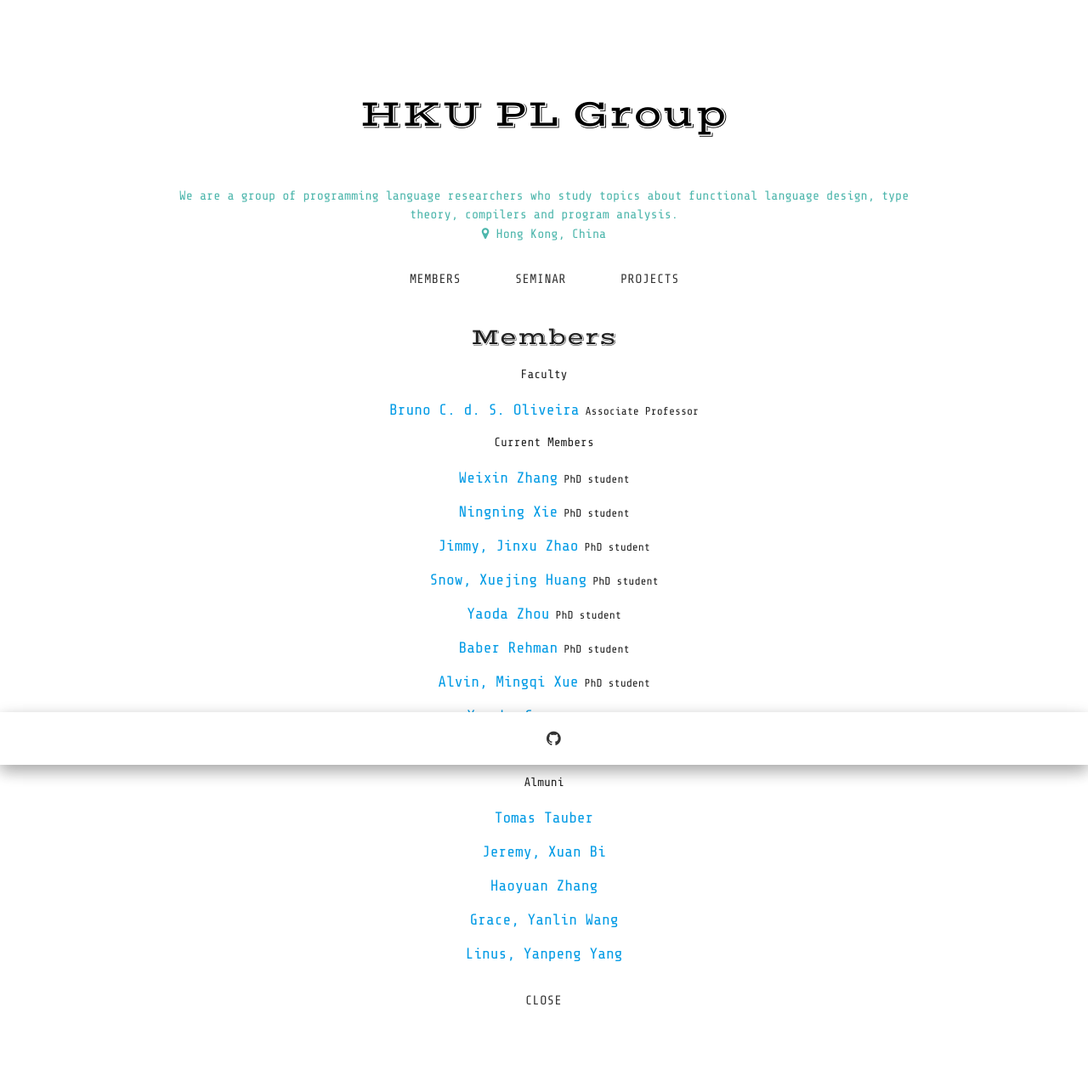
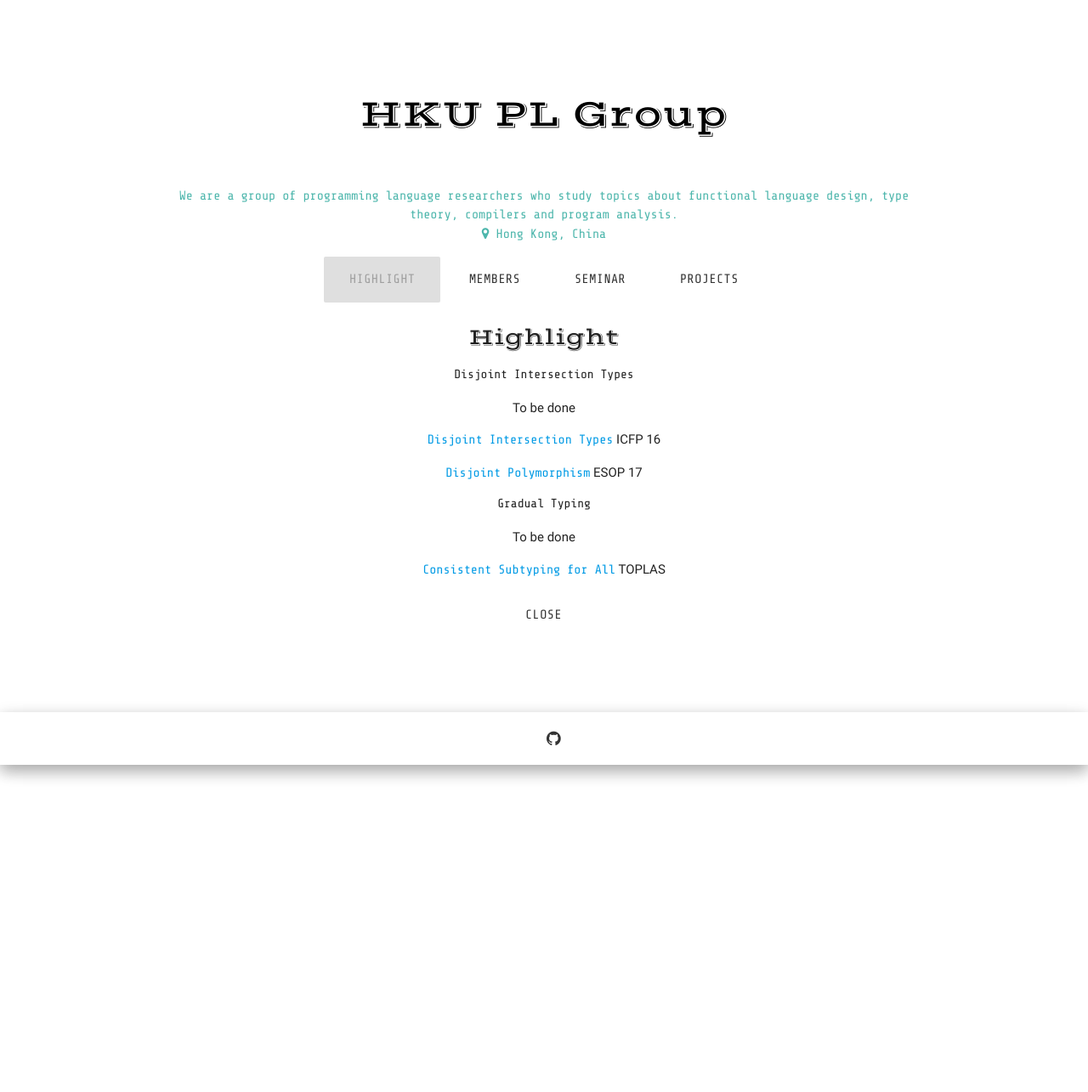
Before and after one commit to hkuplg/hkuplg.github.io, a Jekyll site: the page built from index.html, in a window 1280 px wide. Shown: the whole page at 85% size. Built offline with Jekyll 4.4.1, drawn with Linux system fonts in a browser that asks for light colours; some web fonts are replaced; the list of posts is cut into pages by our own code.

Commit message:
add content

```diff
--- a/_config.yml
+++ b/_config.yml
@@ -28,3 +28,4 @@
 posts_btn: "Seminar"
 close_btn: "Close"
 members_btn: "Members"
+highlight_btn: "Highlight"
--- /dev/null
+++ b/_data/highlight.yml
@@ -0,0 +1,15 @@
+- work: Disjoint Intersection Types
+  description: To be done
+  papers:
+    - title: Disjoint Intersection Types
+      conf: ICFP 16
+      link: https://i.cs.hku.hk/~bruno/papers/icfp2016.pdf
+    - title: Disjoint Polymorphism
+      conf: ESOP 17
+      link: https://i.cs.hku.hk/~bruno/papers/ESOP2017.pdf
+- work: Gradual Typing
+  description: To be done
+  papers:
+    - title: Consistent Subtyping for All
+      conf: TOPLAS
+      link: https://i.cs.hku.hk/~bruno/papers/gradual-esop18.pdf
--- a/_data/students.yml
+++ b/_data/students.yml
@@ -6,10 +6,10 @@
   link: https://xnning.github.io/
 - name: Jimmy, Jinxu Zhao
   title: PhD student
-  link: #
+  link:
 - name: Snow, Xuejing Huang
   title: PhD student
-  link: #
+  link:
 - name: Yaoda Zhou
   title: PhD student
   link: https://yaoda.pro/
@@ -24,4 +24,4 @@
   link: https://yzsun.me/
 - name: Wenjia Ye
   title: Research assistant
-  link: #
+  link:
--- a/index.html
+++ b/index.html
@@ -2,12 +2,36 @@
 layout: default
 ---
 <script src="{{ "/styles/index.js" | prepend: site.baseurl }}"></script>
+
 <div>
-<a id="members-btn" class="waves-effect waves-teal btn-flat btn-large" onclick="show_members();">{{ site.members_btn }}</a>
+  <a id="highlight-btn" class="waves-effect waves-teal btn-flat btn-large" onclick="show_highlight();">{{ site.highlight_btn }}</a>
+  <a id="members-btn" class="waves-effect waves-teal btn-flat btn-large" onclick="show_members();">{{ site.members_btn }}</a>
   <a id="posts-btn" class="waves-effect waves-teal btn-flat btn-large" onclick="show_posts();">{{ site.posts_btn }}</a>
   <a id="projects-btn" class="waves-effect waves-teal btn-flat btn-large" onclick="show_projects();">{{ site.projects_btn }}</a>
 </div>
 
+<div id="highlight">
+
+  <h2 class="my-mini-heading">{{ site.highlight_btn }}</h2>
+
+  {% for work in site.data.highlight %}
+  <h4 class="my-mini-heading-sub">{{ work.work }}</h4>
+  <p>{{ work.description }}</p>
+  <ul>
+    {% for pi in work.papers %}
+    <li>
+      <p class="my-item-subsub"><a href="{{ pi.link }}" >{{ pi.title }}</a>
+        {{ pi.conf }}
+      </p>
+    </li>
+    {% endfor %}
+  </ul>
+  {% endfor %}
+
+  <div>
+    <a onclick="hide_lists();" class="waves-effect waves-teal btn-flat btn-large">{{ site.close_btn }}</a>
+  </div>
+</div>
 
 <div id="members">
 
@@ -40,7 +64,7 @@ layout: default
     {% for pi in site.data.almuni %}
     <li>
       <p class="my-item-sub"><a href="{{ pi.link }}" class="my-link">{{ pi.name }}</a>
-
+        {{ pi.title }}
       </p>
     </li>
     {% endfor %}
@@ -68,7 +92,7 @@ layout: default
     <!-- Pagination links -->
     <div class="pagination">
       {% if paginator.previous_page %}
-        <a href="{{ paginator.previous_page_path }}" class="previous">
+        <a href="{{ paginator.previous_page_path }}?show=posts" class="previous">
           Previous
         </a>
       {% else %}
@@ -78,16 +102,11 @@ layout: default
         Page: {{ paginator.page }} of {{ paginator.total_pages }}
       </span>
       {% if paginator.next_page %}
-        <a href="{{ paginator.next_page_path }}" class="next">Next</a>
+        <a href="{{ paginator.next_page_path }}?show=posts" class="next">Next</a>
       {% else %}
         <span class="next ">Next</span>
       {% endif %}
     </div>
-    {% comment %} <li>
-      <p class="my-item">
-        <a href="{{ "/feed.xml" | prepend: site.baseurl }}" class="my-link">RSS</a> / <a href="{{ "/atom.xml" | prepend: site.baseurl }}" class="my-link">ATOM</a><br>
-        <i class="fa fa-rss" aria-hidden="true"></i> {{ site.rss_badge }}
-    </li> {% endcomment %}
   </ul>
 
   <div>
@@ -110,41 +129,18 @@ layout: default
   <div>
     <a onclick="hide_lists();" class="waves-effect waves-teal btn-flat btn-large">{{ site.close_btn }}</a>
   </div>
+
+  <script type="text/javascript">
+　　function myfun(){
+        var url = document.location.toString();
+        var paras = url.split("?");
+        console.log(paras);
+        if (paras[1]=="show=posts") {
+          show_posts();
+        } else {
+            show_highlight();
+        }
+　　}
+    window.onload = myfun;
+</script>
 </div>
-
-<noscript>
-  <div id="posts-noscript">
-
-    <h2 class="my-mini-heading">{{ site.posts_btn }}</h2>
-
-    <ul>
-      {% for post in site.posts %}
-      <li>
-        <p class="my-item">
-          <a href="{{ post.url | prepend: site.baseurl }}" class="my-link">{{ post.title }}</a><br>
-          <span class="my-item-sub">{{ post.date | date: "%b %-d, %Y" }}</span>
-        </p>
-      </li>
-      {% endfor %}
-      <li>
-        <p class="my-item">
-          <a href="{{ "/feed.xml" | prepend: site.baseurl }}" class="my-link">RSS</a> / <a href="{{ "/atom.xml" | prepend: site.baseurl }}" class="my-link">ATOM</a><br>
-          <span class="my-item-sub"><i class="fa fa-rss" aria-hidden="true"></i> {{ site.rss_badge }}</span>
-      </li>
-    </ul>
-  </div>
-  <div id="projects-noscript">
-    <h2 class="my-mini-heading">{{ site.projects_btn }}</h2>
-    <ul>
-      {% for project in site.data.projects %}
-      <li>
-        <p class="my-item"><a href="{{ project.link }}" class="my-link">{{ project.name }}</a><br>
-          <span class="my-item-sub">
-        {{ project.description }}
-      </span>
-        </p>
-      </li>
-      {% endfor %}
-    </ul>
-  </div>
-</noscript>
--- a/styles/index.js
+++ b/styles/index.js
@@ -1,17 +1,22 @@
-var hide_lists = function(cb) {
+var hide_lists = function() {
     $('#posts').fadeOut(300);
     $('#projects').fadeOut(300);
     $('#members').fadeOut(300);
+    $('#highlight').fadeOut(300);
     $('#posts-btn').removeClass('disabled');
     $('#projects-btn').removeClass('disabled')
-    $('#members-btn').removeClass('disabled')
+    $('#members-btn').removeClass('disabled');
+    $('#highlight-btn').removeClass('disabled');
 };
 var show_projects = function() {
     $('#posts-btn').removeClass('disabled');
     $('#members-btn').removeClass('disabled');
+    $('#highlight-btn').removeClass('disabled')
     $('#posts').fadeOut(300, function() {
         $('#members').fadeOut(300, function() {
-            $('#projects').fadeIn(300)
+            $('#highlight').fadeOut(300, function() {
+                $('#projects').fadeIn(300)
+            })
         })
     });
     $('#projects-btn').addClass('disabled');
@@ -19,9 +24,12 @@ var show_projects = function() {
 var show_posts = function() {
     $('#projects-btn').removeClass('disabled');
     $('#members-btn').removeClass('disabled');
+    $('#highlight-btn').removeClass('disabled')
     $('#projects').fadeOut(function() {
         $('#members').fadeOut(300, function() {
-            $('#posts').fadeIn(300)
+            $('#highlight').fadeOut(300, function() {
+                $('#posts').fadeIn(300)
+            })
         })
     });
     $('#posts-btn').addClass('disabled');
@@ -29,10 +37,26 @@ var show_posts = function() {
 var show_members = function() {
     $('#projects-btn').removeClass('disabled');
     $('#posts-btn').removeClass('disabled');
+    $('#highlight-btn').removeClass('disabled')
     $('#projects').fadeOut(function() {
         $('#posts').fadeOut(300, function() {
-            $('#members').fadeIn(300)
+            $('#highlight').fadeOut(300, function() {
+             $('#members').fadeIn(300)
+            })
         })
     });
     $('#members-btn').addClass('disabled');
 };
+var show_highlight = function() {
+    $('#projects-btn').removeClass('disabled');
+    $('#posts-btn').removeClass('disabled');
+    $('#members-btn').removeClass('disabled')
+    $('#projects').fadeOut(function() {
+        $('#posts').fadeOut(300, function() {
+            $('#members').fadeOut(300, function() {
+                $('#highlight').fadeIn(300)
+            })
+        })
+    });
+    $('#highlight-btn').addClass('disabled');
+};
--- a/styles/main.css
+++ b/styles/main.css
@@ -263,7 +263,7 @@ a{
     font-size: 14.5px;
     color: #4db6ac;
 }
-#projects, #posts{
+#projects, #posts, #members, #highlight {
     display: none;
 }
 img{
```
Also changed, not shown: _data/almuni.yml (+13 -2 lines), styles/mlz/mlz.css.
